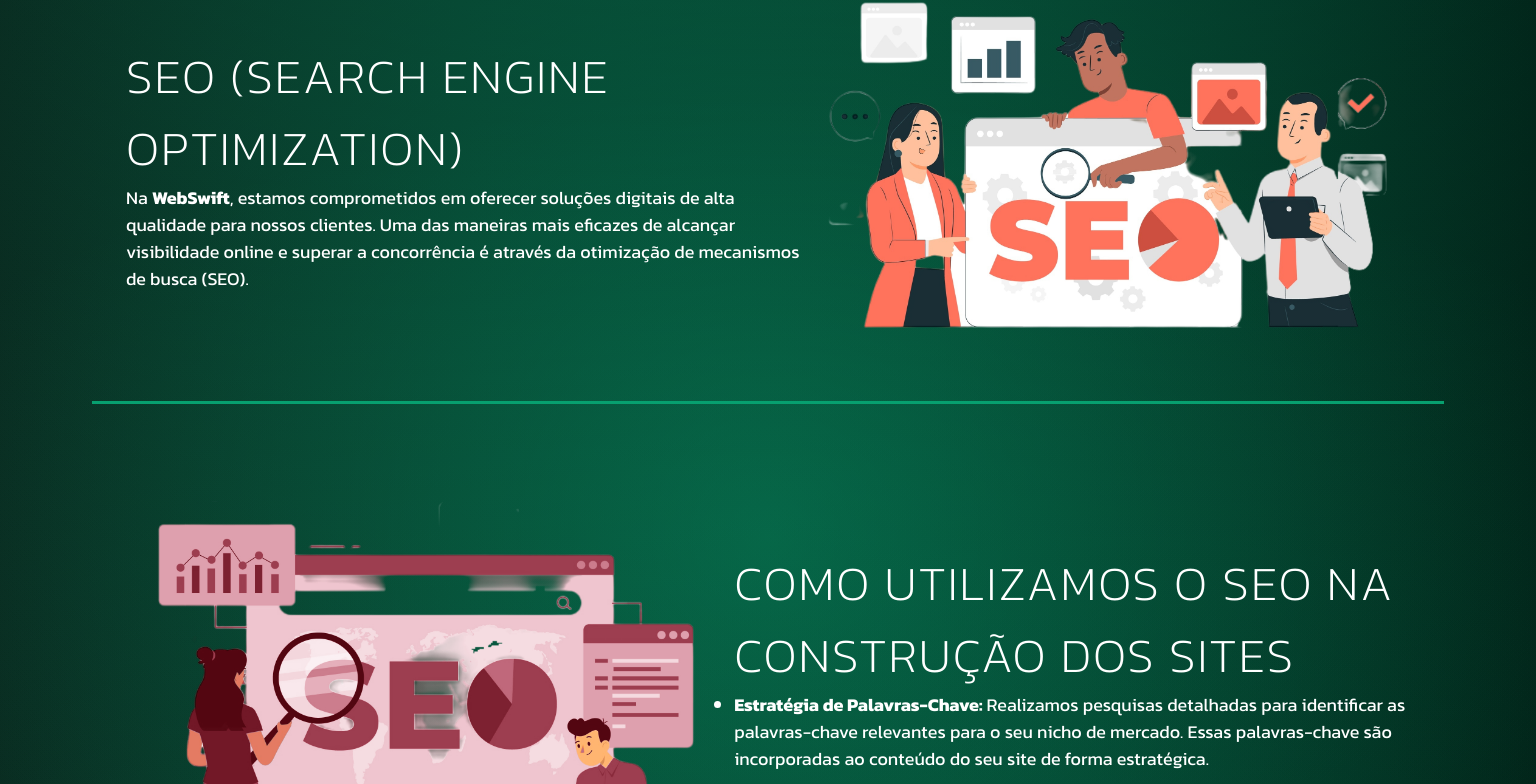
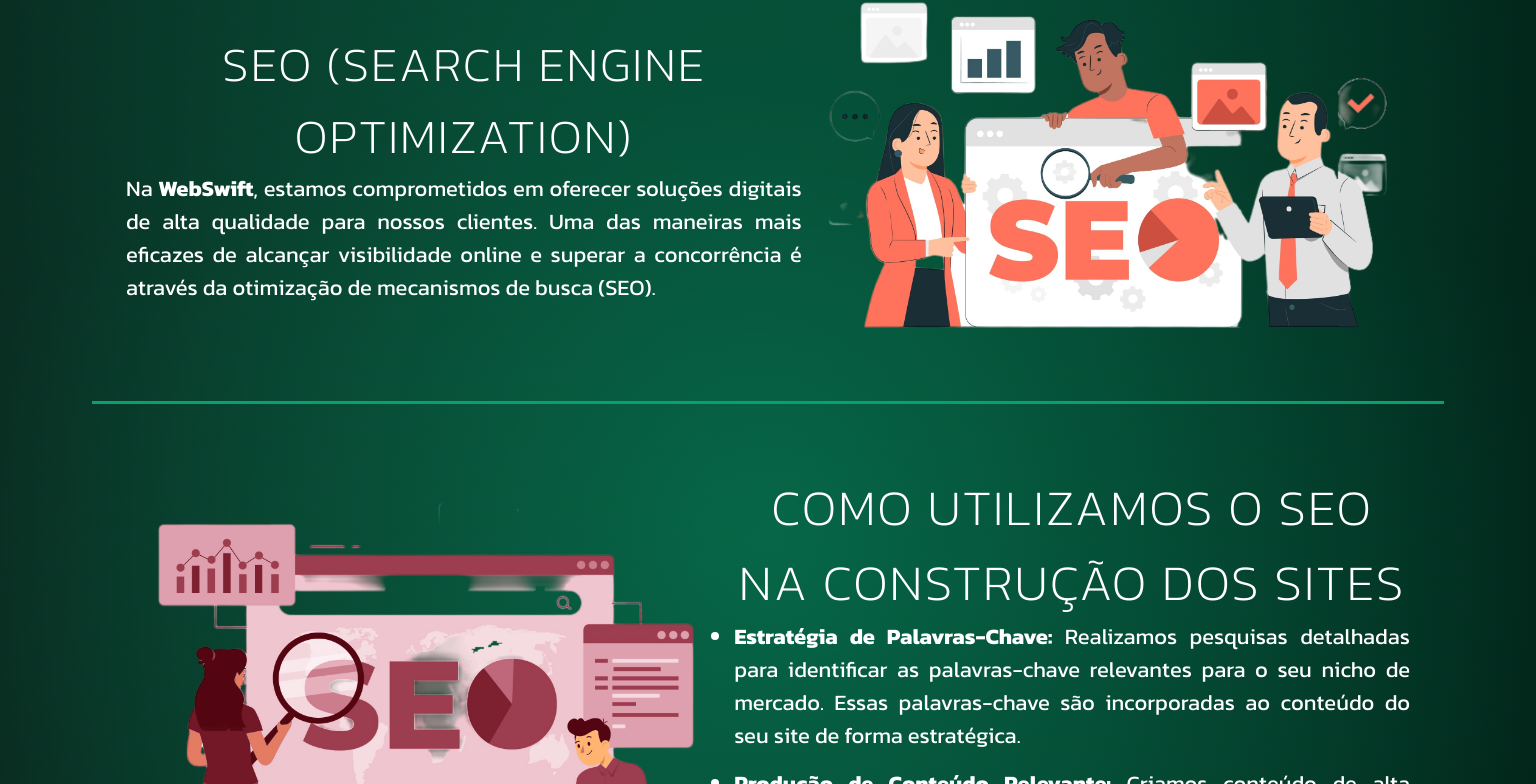
Before and after one commit to Daniel-Possamai/myLandPagePrincipal, a React (Create React App) app: page / in a window 1536 px wide. Shown: the part 1440-2224 px from the top of the page. Built offline with nearby package versions, Linux system fonts and the light colour scheme; a web font is replaced by a local one.

Commit message:
atualizado textos do SEO

```diff
--- a/src/components/seo/seo.scss
+++ b/src/components/seo/seo.scss
@@ -26,7 +26,8 @@
             letter-spacing: 2px;
         }
         p{
-            font-size: 18px;
+            text-align: justify;
+            font-size: 20px;
             span{
                 font-weight: bold;
             }
@@ -43,7 +44,8 @@
             gap: 15px;
 
             li{
-                font-size: 18px;
+                text-align: justify;
+                font-size: 20px;
 
                 span{
                     font-weight: bold;
@@ -68,6 +70,37 @@
 
         img{
             width: 100%;
+        }
+    }
+}
+
+//responsivo bigTela 1440px
+
+@media (min-width: 1440px){
+    .container-m-seo{
+        .infos-seo{
+            width: 50%;
+            h1{
+                font-size: 48px;
+                text-align: center;
+            }
+            p{
+                font-size: 22px;
+            }
+        }
+
+        .infos-seo2{
+
+            ul{
+                li{
+                    font-size: 22px;
+                }
+            }
+
+            h1{
+                text-align: center;
+                font-size: 50px;
+            }
         }
     }
 }
```
